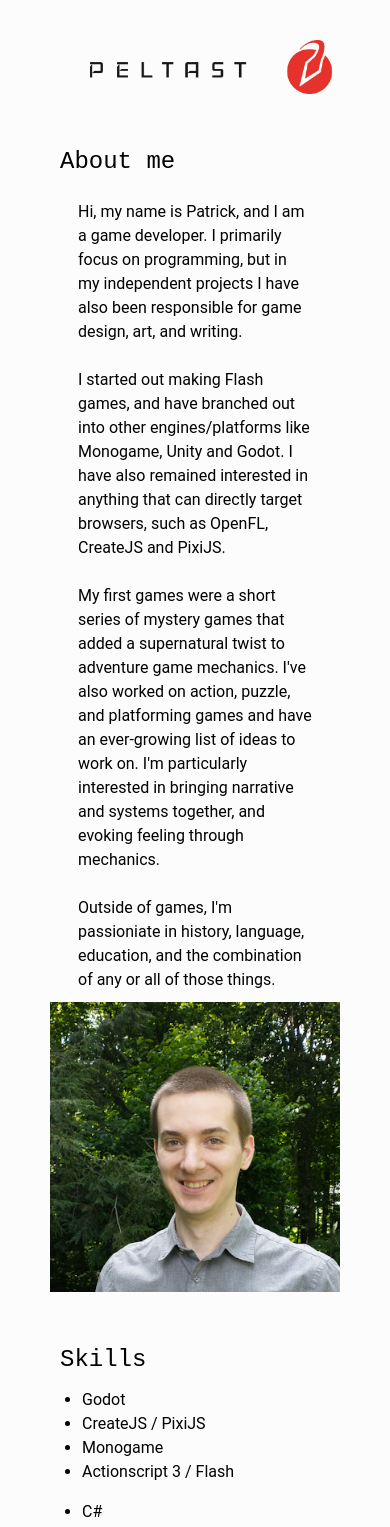
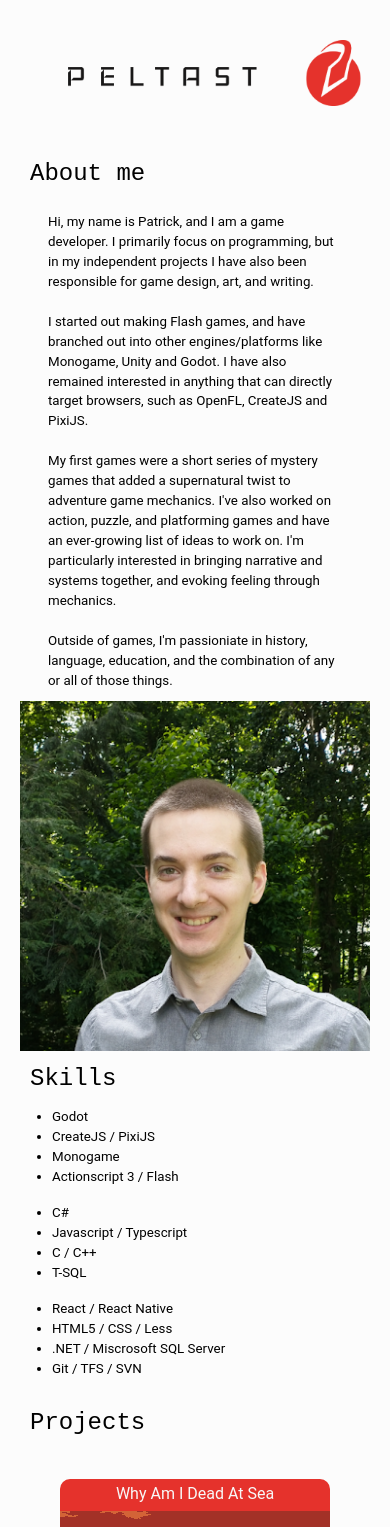
Before and after one commit to Peltast/portfolio-site, a React (Create React App) app: page / in a window 390 px wide. Shown: the top 1527 px of the page. Built offline with nearby package versions, Linux system fonts and the light colour scheme.

Commit message:
uses query string for project pages, and slight css adjustments

```diff
--- a/src/App.js
+++ b/src/App.js
@@ -16,21 +16,9 @@ function App() {
 
                     <Route index element={ <HomePage /> } />
 
-                    <Route path="projectPage/" element={ <ProjectPage projectKey="waid" /> } />
-                    <Route path="projectPage/" element={ <ProjectPage projectKey="waidr" /> } />
-                    <Route path="projectPage/" element={ <ProjectPage projectKey="waidas" /> } />
+                    <Route path="projectPage" element={ <ProjectPage /> } />
 
-                    <Route path="projectPage/" element={ <ProjectPage projectKey="aboutface" /> } />
-                    <Route path="projectPage/" element={ <ProjectPage projectKey="jidan" /> } />
-                    <Route path="projectPage/" element={ <ProjectPage projectKey="ygtta" /> } />
-                    <Route path="projectPage/" element={ <ProjectPage projectKey="yotwm_proto" /> } />
-
-                    <Route path="projectPage/" element={ <ProjectPage projectKey="ggj2018" /> } />
-                    <Route path="projectPage/" element={ <ProjectPage projectKey="ggj2019" /> } />
-                    <Route path="projectPage/" element={ <ProjectPage projectKey="ggj2020" /> } />
-                    <Route path="projectPage/" element={ <ProjectPage projectKey="pgj2019" /> } />
-
-                    <Route path="projectPage" element={ <ProjectPage /> } />
+                    {/* <Route path="projectPage" element={ <ProjectPage /> } /> */}
 
                 </Route>
 
--- a/src/css/theme.css
+++ b/src/css/theme.css
@@ -3,6 +3,9 @@ body {
 }
 .background {
   background-color: #656565;
+}
+iframe {
+  width: 100%;
 }
 .mainColumn {
   display: flex;
@@ -34,7 +37,7 @@ body {
   position: relative;
   text-align: center;
   font-family: 'Roboto', sans-serif;
-  font-size: 18;
+  font-size: 12pt;
   width: 270px;
   margin: 4px;
   margin-top: 60px;
@@ -216,3 +219,15 @@ body {
   padding: 2px;
   cursor: zoom-in;
 }
+@media only screen and (max-width: 600px) {
+  .mainColumn {
+    font-size: 10pt;
+    padding: 0px 20px;
+  }
+  .homeItem {
+    padding-bottom: 0px;
+  }
+  .projectGallery img {
+    width: 50%;
+  }
+}
--- a/src/css/theme.less
+++ b/src/css/theme.less
@@ -34,6 +34,9 @@ body {
     padding: 0 50px;
 }
 
+iframe {
+    width: 100%;
+}
 
 // Main column styling ////////////////////////////////////////
 
@@ -67,7 +70,7 @@ body {
     text-align: center;
 
     font-family: 'Roboto', sans-serif;
-    font-size: 18;
+    font-size: 12pt;
 
     width: 270px;
     margin: 4px;
@@ -227,3 +230,27 @@ body {
         cursor: zoom-in;
     }
 }
+
+
+
+@media only screen and (max-width: 600px) {
+    .mainColumn {
+        font-size: 10pt;
+        padding: 0px 20px;
+    }
+    .homeItem {
+        padding-bottom: 0px;
+    }
+
+    .projectGallery img {
+        width: 50%;
+    }
+
+    // .homeProjectTile {
+    //     font-size: 10pt;
+    //     width: 30%;
+    // }
+    // .homeProjectHeader {
+    //     top: -60px;
+    // }
+}
--- a/src/portfolio/homePage.js
+++ b/src/portfolio/homePage.js
@@ -18,7 +18,7 @@ export const HomePage = () => {
                 </div>
                 <div id="introduction" className="row homeItem">
 
-                    <div className="col-sm-8 projectDescription">
+                    <div id="aboutMe" className="col-sm-8 projectDescription">
                         Hi, my name is Patrick, and I am a game developer.  I primarily focus on programming, but in my independent projects I have also been responsible for game design, art, and writing.
                         <br/><br/>
                         I started out making Flash games, and have branched out into other engines/platforms like Monogame, Unity and Godot. I have also remained interested in anything that can directly target browsers, such as OpenFL, CreateJS and PixiJS.
@@ -28,7 +28,7 @@ export const HomePage = () => {
                         Outside of games, I'm passioniate in history, language, education, and the combination of any or all of those things.
                     </div>
 
-                    <div className="col-sm-4" style={{ alignContent: "center" }}>
+                    <div id="portrait" className="col-sm-4" style={{ alignContent: "center" }}>
                         <img src={portrait} />
                     </div>
                 </div>
--- a/src/portfolio/projectGrid.js
+++ b/src/portfolio/projectGrid.js
@@ -72,7 +72,7 @@ const ProjectTile = ({ projectKey, projectTitle, projectType }) => {
                 { projectType }
             </div>
 
-            <Link to={"/projectPage/"} >
+            <Link to={"/projectPage?key=" + projectKey} >
                 <img src={process.env.PUBLIC_URL + image} />
             </Link>
 
--- a/src/portfolio/projectPage.js
+++ b/src/portfolio/projectPage.js
@@ -7,12 +7,10 @@ import headerLogo from "../lib/images/peltast-logo-whiteheader.png";
 import headerLogoHover from "../lib/images/peltast-logo-redheader.png";
 
 
-export const ProjectPage = ({projectKey}) => {
+export const ProjectPage = () => {
     const [searchParams, setSearchParams] = useSearchParams();
-    const pKey = searchParams.get("key");
-
-    const key = projectKey ?? "";
-    const project = ProjectData[key];
+    const projectKey = searchParams.get("key") ?? "";
+    const project = ProjectData[projectKey];
 
     let imageNumber, gifNumber = -1;
     let projectHasMedia = false;
--- a/src/projectData.js
+++ b/src/projectData.js
@@ -143,7 +143,7 @@ export const ProjectData = {
                 <div>
                     <iframe style={{width: "100%", maxWidth: "640px" }} width="640" height="360" src="//www.youtube.com/embed/dy2j7qpt7v0?autohide=1&showinfo=0&rel=0\" allowFullScreen></iframe>
                     <br/>
-                    <iframe src="https://store.steampowered.com/widget/359400/?t=Why%20Am%20I%20Dead%20At%20Sea%20is%20an%20adventure%20game%20where%20you%20solve%20the%20mystery%20of%20your%20own%20murder." frameborder="0" width="446" height="190"></iframe>
+                    <iframe src="https://store.steampowered.com/widget/359400/?t=Why%20Am%20I%20Dead%20At%20Sea%20is%20an%20adventure%20game%20where%20you%20solve%20the%20mystery%20of%20your%20own%20murder." frameBorder="0" width="446" height="190"></iframe>
                 </div>
             );
         },
@@ -208,17 +208,17 @@ export const ProjectData = {
 
                         <p>"I finished it in only a few sittings and it took that long purely because there were a couple parts so heartbreaking that I had to put it down for a bit, otherwise I'm sure I would've pushed myself through it all in a day."</p>
 
-                        <p>"I was completely enthralled by this game and had to play it through in only two sittings."</p>
+                        {/* <p>"I was completely enthralled by this game and had to play it through in only two sittings."</p> */}
 
-                        <p>"Holy crap. Why didn't I buy this game sooner? I thought I'd be playing this game 4-5 hours max...I was wrong!"</p>
+                        {/* <p>"Holy crap. Why didn't I buy this game sooner? I thought I'd be playing this game 4-5 hours max...I was wrong!"</p> */}
 
                         <p>"Wow, what a ride this was. I expected to fire it up for a moment just to check it out and I ended up glued to the game until I 100% the whole thing."</p>
 
                         <p>"Why Am I Dead At Sea is one of the most intelligently crafted games that I have experienced to date. The grace in which important social issues are tackled is astounding. It is sincerely a must play title."</p>
 
-                        <p>"Do not sleep on this gem. I repeat, do not sleep on it. Why Am I Dead At Sea is an underrated gem that you need to experience."</p>
+                        {/* <p>"Do not sleep on this gem. I repeat, do not sleep on it. Why Am I Dead At Sea is an underrated gem that you need to experience."</p> */}
 
-                        <p>"Why Am I Dead At Sea could have easily been silly and absurd. And it is at times--but it's also well-written, thought-provoking, and often downright moving. I'm only sorry it took me so long to clear it from my backlog."</p>
+                        {/* <p>"Why Am I Dead At Sea could have easily been silly and absurd. And it is at times--but it's also well-written, thought-provoking, and often downright moving. I'm only sorry it took me so long to clear it from my backlog."</p> */}
 
                         <p>"I actually think about this game a lot, even four years later."</p>
 
@@ -483,13 +483,13 @@ export const ProjectData = {
                     <p>
                         Click the blue nodes on the left to change the paths that signals will travel through. Where they land at the bottom determines what your player will do: move to the left, right, or stand still. Work will pile up at different stations, so make sure you get to them fast enough!
                     </p>
-                    <p>
+                    <div>
                         <ul>
                             <li>When you clear through work, new signals will pour in to help you get to the next station</li>
                             <li>If work piles up too high, it will create negative signals, which change the pathways, messing up your plans</li>
                             <li>If a node is switched too much it will overheat and eventually burn out, creating a fire signal that will disable whichever node it reaches</li>
                         </ul>
-                    </p>
+                    </div>
                     <p>
                         Press R to reset the game at any time.  There is no game over state; just try to get as much work done before you're overwhelmed!
                     </p>
```
